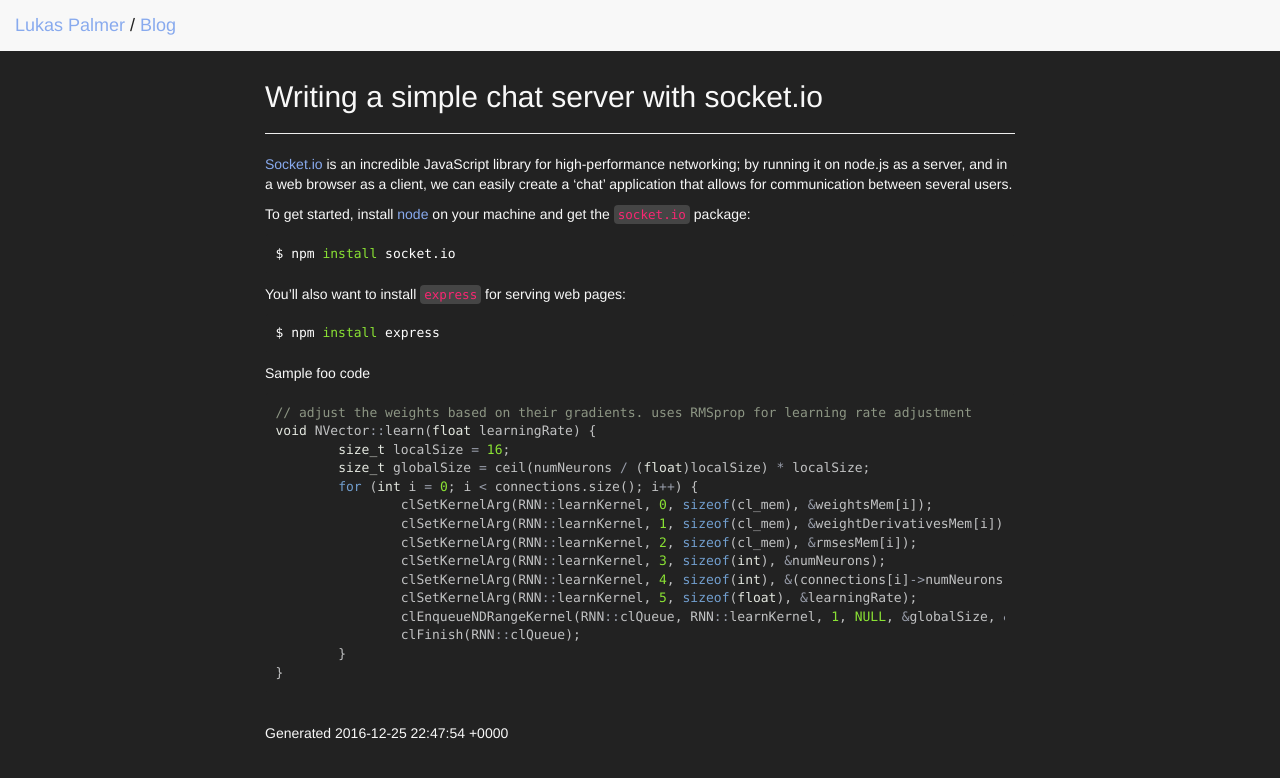
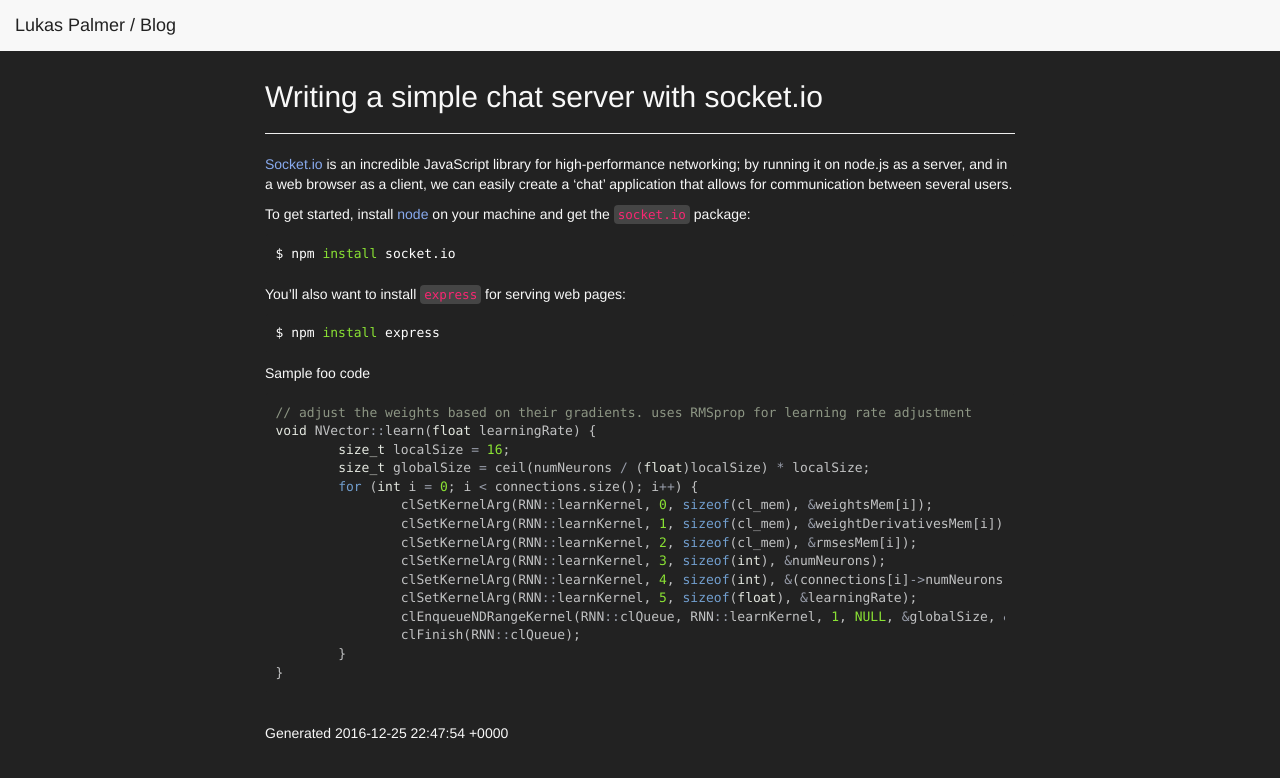
Before and after one commit to lnpalmer/lnpalmer.github.io, a Jekyll site: the page built from _posts/2016-12-23-chat.md, in a window 1280 px wide. Shown: the top 778 px of the page. Built offline with Jekyll 4.4.1, drawn with Linux system fonts in a browser that asks for light colours.

Commit message:
almost there...

```diff
--- a/_layouts/post.html
+++ b/_layouts/post.html
@@ -10,9 +10,9 @@
 <body>
   <nav class="navbar navbar-fixed-top navbar-full" style="background-color: #f8f8f8;">
     <span class="navbar-brand" style="color: #222;">
-      <a href="http://lukasnpalmer.com">Lukas Palmer</a>
+      <a href="http://lukasnpalmer.com" style="color: #222;">Lukas Palmer</a>
       /
-      <a href="http://lnpalmer.github.io">Blog</a>
+      <a href="http://lnpalmer.github.io" style="color: #222;">Blog</a>
     </span>
   </nav>
 
--- a/index.html
+++ b/index.html
@@ -14,9 +14,9 @@ layout: default
 <body>
   <nav class="navbar navbar-fixed-top navbar-full" style="background-color: #f8f8f8;">
     <span class="navbar-brand" style="color: #222;">
-      <a href="http://lukasnpalmer.com">Lukas Palmer</a>
+      <a href="http://lukasnpalmer.com" style="color: #222;">Lukas Palmer</a>
       /
-      <a href="http://lnpalmer.github.io">Blog</a>
+      <a href="http://lnpalmer.github.io" style="color: #222;">Blog</a>
     </span>
   </nav>
 
```
